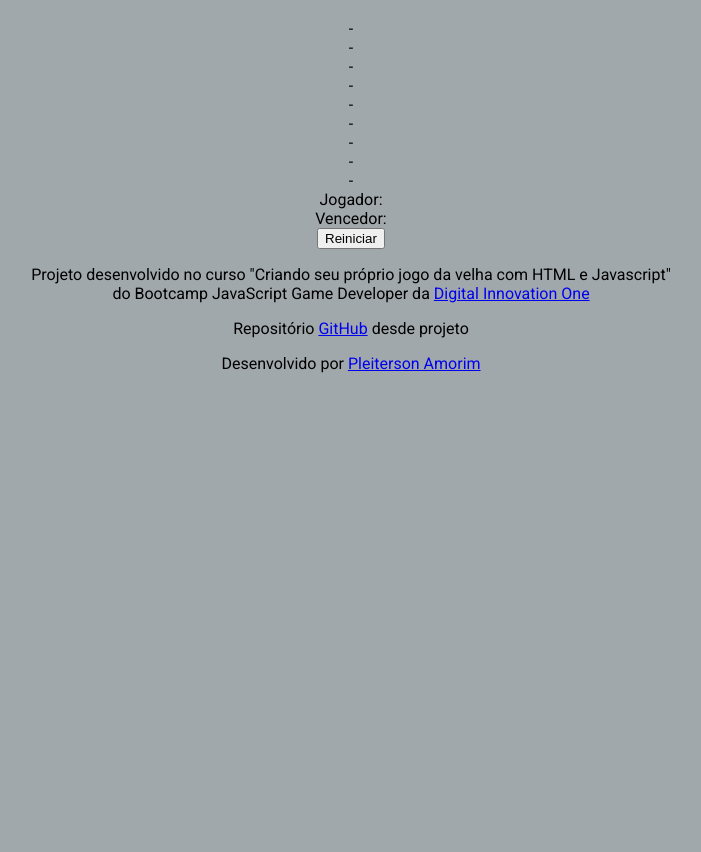
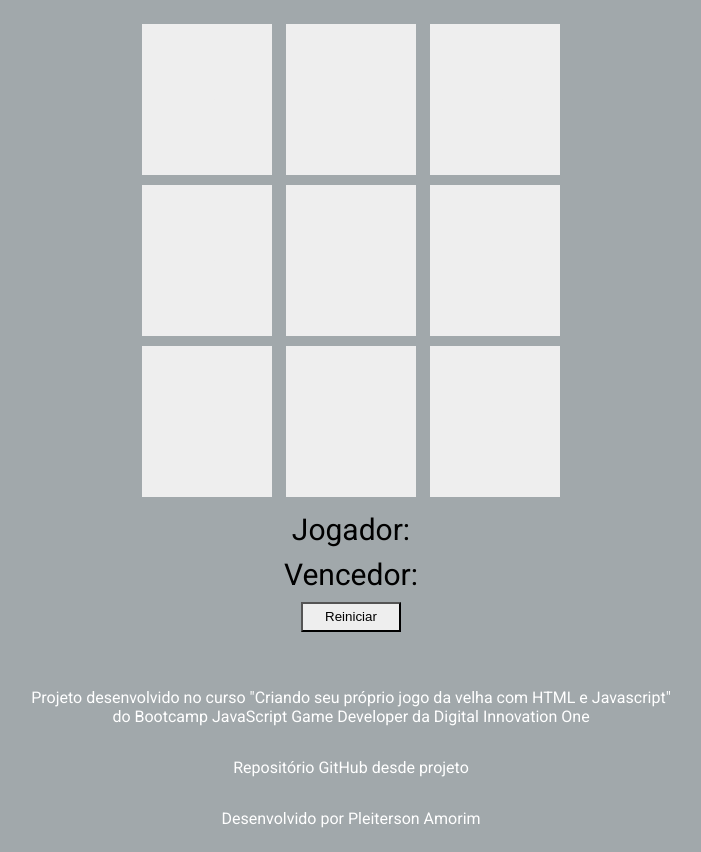
Before and after one commit to gabimartinsrocha/jogo-da-velha, a plain HTML site: page index.html in a window 1280 px wide. Shown: the part 62-914 px from the top of the page, without its empty margins (289-990 px from the left). Before the commit the page ends 800 px from the top, so only its background shows below. Drawn offline with Linux system fonts and the light colour scheme; a script that the page names is missing.

Commit message:
Update style.css

```diff
--- a/src/styles/style.css
+++ b/src/styles/style.css
@@ -1,7 +1,46 @@
 @import url('https://fonts.googleapis.com/css2?family=Roboto:ital,wght@0,100;0,300;0,400;0,500;0,700;0,900;1,100;1,300;1,400;1,500;1,700;1,900&display=swap');
 
 body {
-     text-align: center;
-     font-family: 'Roboto';
-     background-color: #a1a8ab;
+    text-align: center;
+    font-family: 'Roboto';
+    background-color: #a1a8ab;
 }
+
+.square {
+    text-align: center;
+    width: 50px;
+    background: #eee;
+    display: inline-block;
+    padding: 40px;
+    font-size: 60px;
+    margin: 5px;
+    cursor: pointer;
+    color: #eee;
+}
+
+.gamer, .winner {
+    font-size: 30px;
+    margin-top: 10px;
+}
+
+button {
+    margin-top: 10px;
+    width: 100px;
+    height: 30px;
+    background: #eee;
+    cursor: pointer;
+}
+
+footer {
+    display: flex;
+    flex-direction: column;
+    align-items: center;
+	text-align: center;
+    color: #FFF;
+    margin-top: 40px;
+}
+
+footer a {
+    text-decoration: none;
+    color: #FFF;
+}
```
